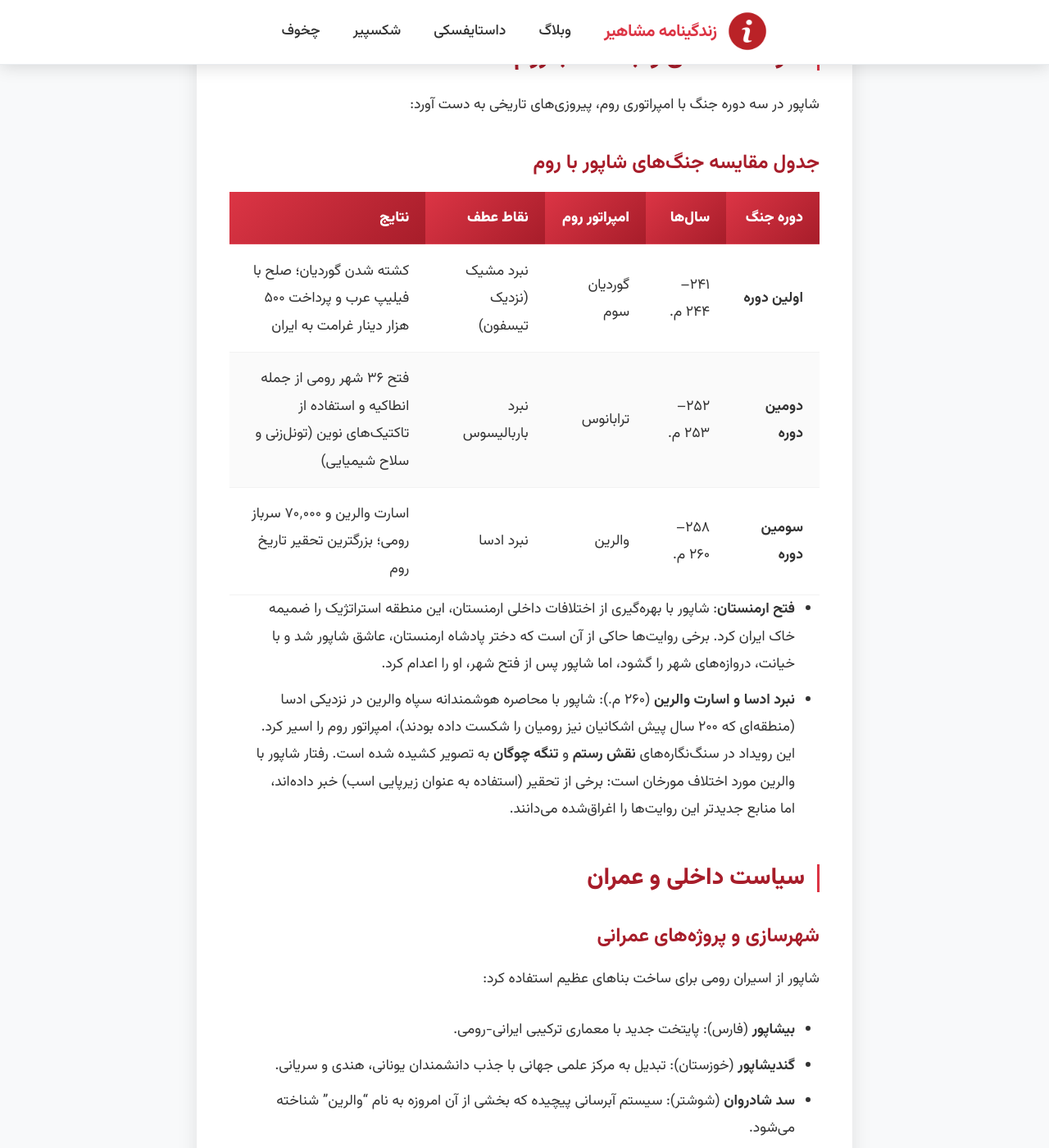
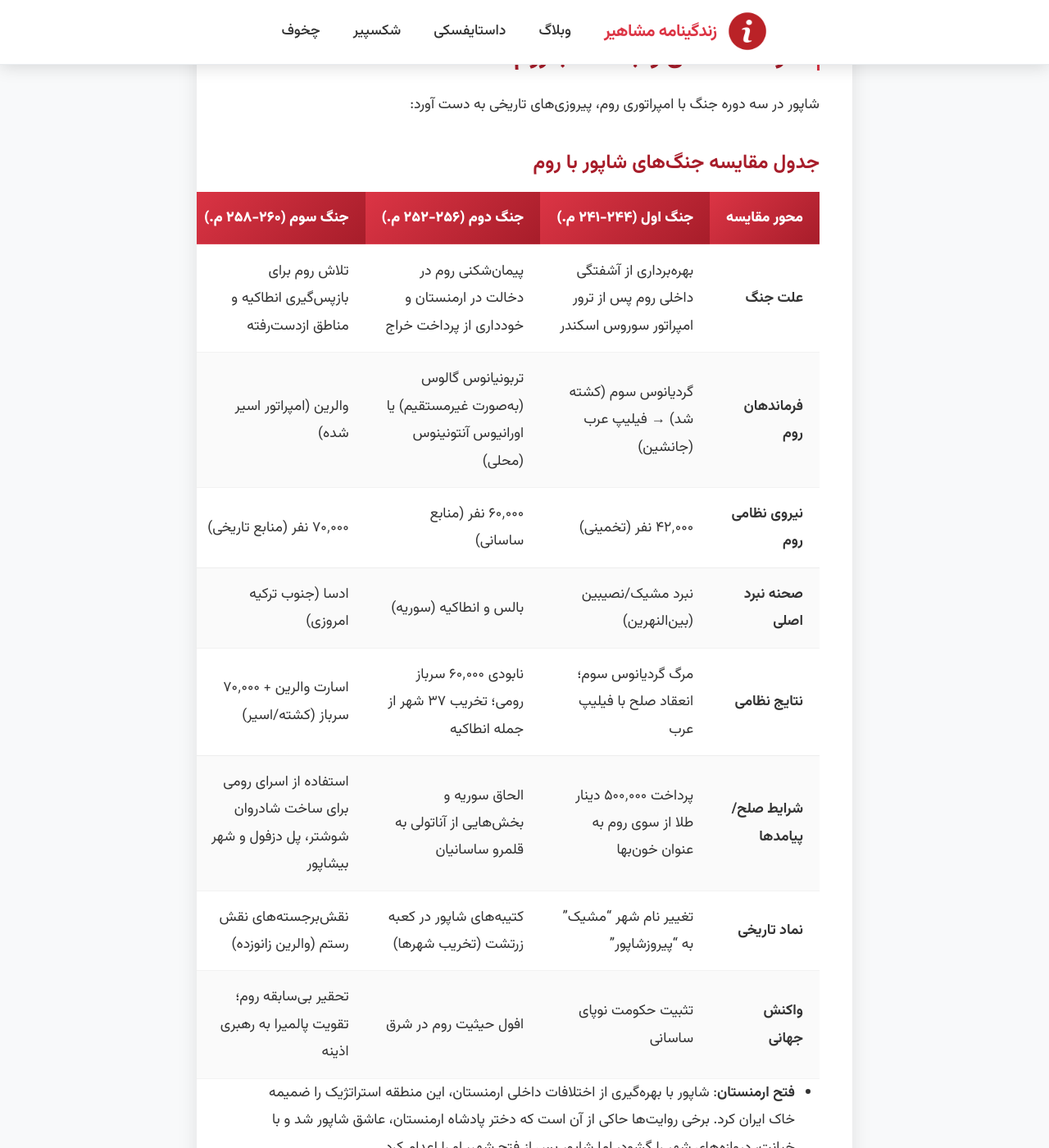
Before and after one commit to darkblog/darkblog.github.io, a Jekyll site: the page built from _posts/2025-7-18-94.md, in a window 1280 px wide and 1400 px high, scrolled down 1150 px. Shown: the whole window at 82% size. Built offline with Jekyll 4.4.1, drawn with Linux system fonts in a browser that asks for light colours.

Commit message:
Update 2025-7-18-94.md

```diff
--- a/_posts/2025-7-18-94.md
+++ b/_posts/2025-7-18-94.md
@@ -20,11 +20,16 @@ title: زندگینامه شاپور یکم ساسانی - معمار امپرا
 
 ### جدول مقایسه جنگ‌های شاپور با روم
 
-| **دوره جنگ** | **سال‌ها** | **امپراتور روم** | **نقاط عطف** | **نتایج** |
-|--------------|-----------|-----------------|-------------|-----------|
-| **اولین دوره** | ۲۴۱–۲۴۴ م. | گوردیان سوم | نبرد مشیک (نزدیک تیسفون) | کشته شدن گوردیان؛ صلح با فیلیپ عرب و پرداخت ۵۰۰ هزار دینار غرامت به ایران |
-| **دومین دوره** | ۲۵۲–۲۵۳ م. | ترابانوس | نبرد باربالیسوس | فتح ۳۶ شهر رومی از جمله انطاکیه و استفاده از تاکتیک‌های نوین (تونل‌زنی و سلاح شیمیایی) |
-| **سومین دوره** | ۲۵۸–۲۶۰ م. | والرین | نبرد ادسا | اسارت والرین و ۷۰٬۰۰۰ سرباز رومی؛ بزرگترین تحقیر تاریخ روم |
+| **محور مقایسه**       | **جنگ اول (۲۴۴-۲۴۱ م.)**                     | **جنگ دوم (۲۵۶-۲۵۲ م.)**                          | **جنگ سوم (۲۶۰-۲۵۸ م.)**                          |
+|------------------------|--------------------------------------------|------------------------------------------------|--------------------------------------------------|
+| **علت جنگ**           | بهره‌برداری از آشفتگی داخلی روم پس از ترور امپراتور سوروس اسکندر  | پیمان‌شکنی روم در دخالت در ارمنستان و خودداری از پرداخت خراج  | تلاش روم برای بازپس‌گیری انطاکیه و مناطق ازدست‌رفته  |
+| **فرماندهان روم**     | گردیانوس سوم (کشته شد) → فیلیپ عرب (جانشین)  | تربونیانوس گالوس (به‌صورت غیرمستقیم) یا اورانیوس آنتونینوس (محلی)  | والرین (امپراتور اسیر شده)  |
+| **نیروی نظامی روم**   | ۴۲٬۰۰۰ نفر (تخمینی)            | ۶۰٬۰۰۰ نفر (منابع ساسانی)          | ۷۰٬۰۰۰ نفر (منابع تاریخی)  |
+| **صحنه نبرد اصلی**    | نبرد مشیک/نصیبین (بین‌النهرین)  | بالس و انطاکیه (سوریه)             | ادسا (جنوب ترکیه امروزی)  |
+| **نتایج نظامی**       | مرگ گردیانوس سوم؛ انعقاد صلح با فیلیپ عرب  | نابودی ۶۰٬۰۰۰ سرباز رومی؛ تخریب ۳۷ شهر از جمله انطاکیه  | اسارت والرین + ۷۰٬۰۰۰ سرباز (کشته/اسیر)  |
+| **شرایط صلح/پیامدها** | پرداخت ۵۰۰٬۰۰۰ دینار طلا از سوی روم به عنوان خون‌بها  | الحاق سوریه و بخش‌هایی از آناتولی به قلمرو ساسانیان  | استفاده از اسرای رومی برای ساخت شادروان شوشتر، پل دزفول و شهر بیشاپور  |
+| **نماد تاریخی**       | تغییر نام شهر "مشیک" به "پیروزشاپور"  | کتیبه‌های شاپور در کعبه زرتشت (تخریب شهرها)  | نقش‌برجسته‌های نقش رستم (والرین زانوزده)  |
+| **واکنش جهانی**       | تثبیت حکومت نوپای ساسانی      | افول حیثیت روم در شرق              | تحقیر بی‌سابقه روم؛ تقویت پالمیرا به رهبری اذینه  |
 
 - **فتح ارمنستان**: شاپور با بهره‌گیری از اختلافات داخلی ارمنستان، این منطقه استراتژیک را ضمیمه خاک ایران کرد. برخی روایت‌ها حاکی از آن است که دختر پادشاه ارمنستان، عاشق شاپور شد و با خیانت، دروازه‌های شهر را گشود، اما شاپور پس از فتح شهر، او را اعدام کرد.
 - **نبرد ادسا و اسارت والرین** (۲۶۰ م.): شاپور با محاصره هوشمندانه سپاه والرین در نزدیکی ادسا (منطقه‌ای که ۲۰۰ سال پیش اشکانیان نیز رومیان را شکست داده بودند)، امپراتور روم را اسیر کرد. این رویداد در سنگ‌نگاره‌های **نقش رستم** و **تنگه چوگان** به تصویر کشیده شده است. رفتار شاپور با والرین مورد اختلاف مورخان است: برخی از تحقیر (استفاده به عنوان زیرپایی اسب) خبر داده‌اند، اما منابع جدیدتر این روایت‌ها را اغراق‌شده می‌دانند.
```
